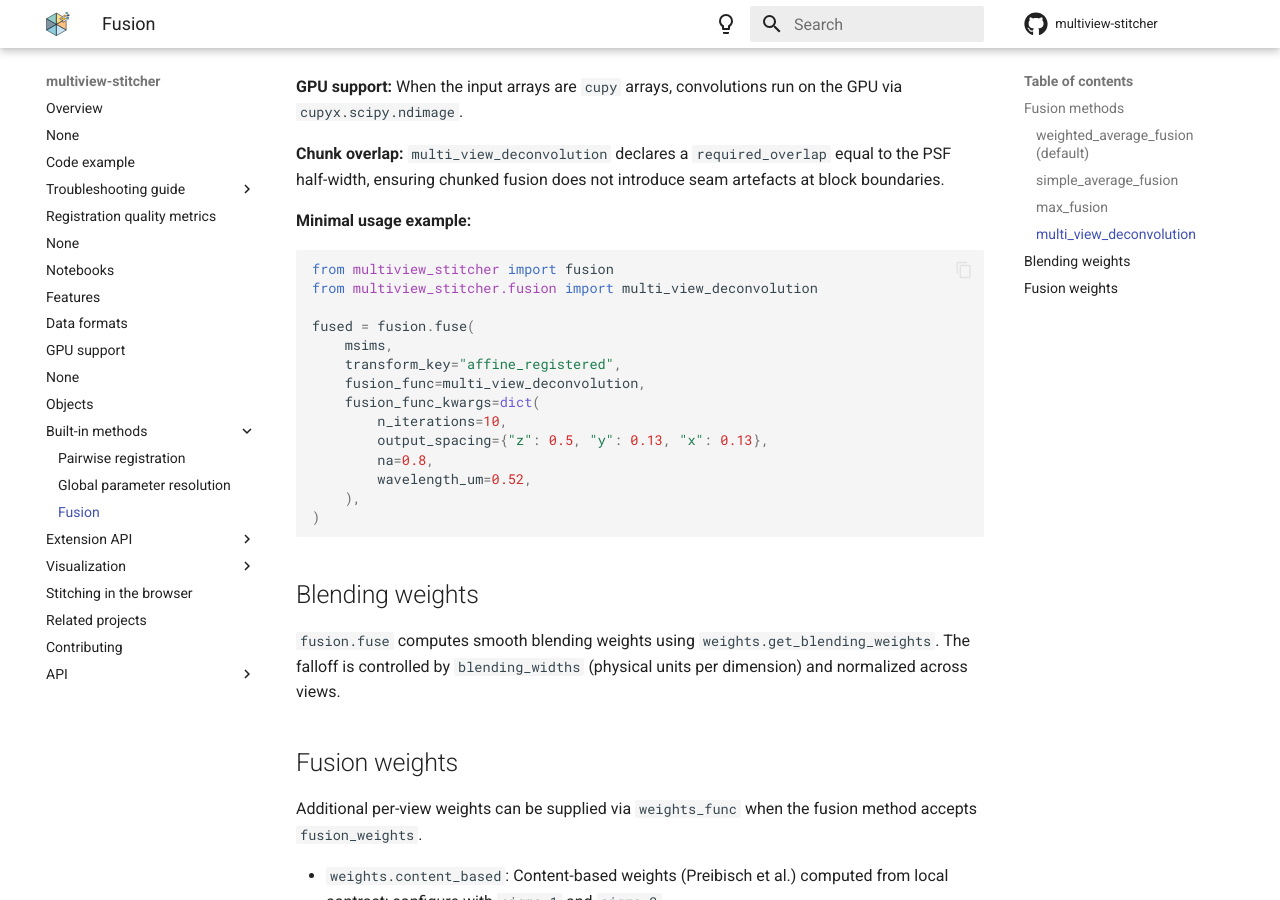
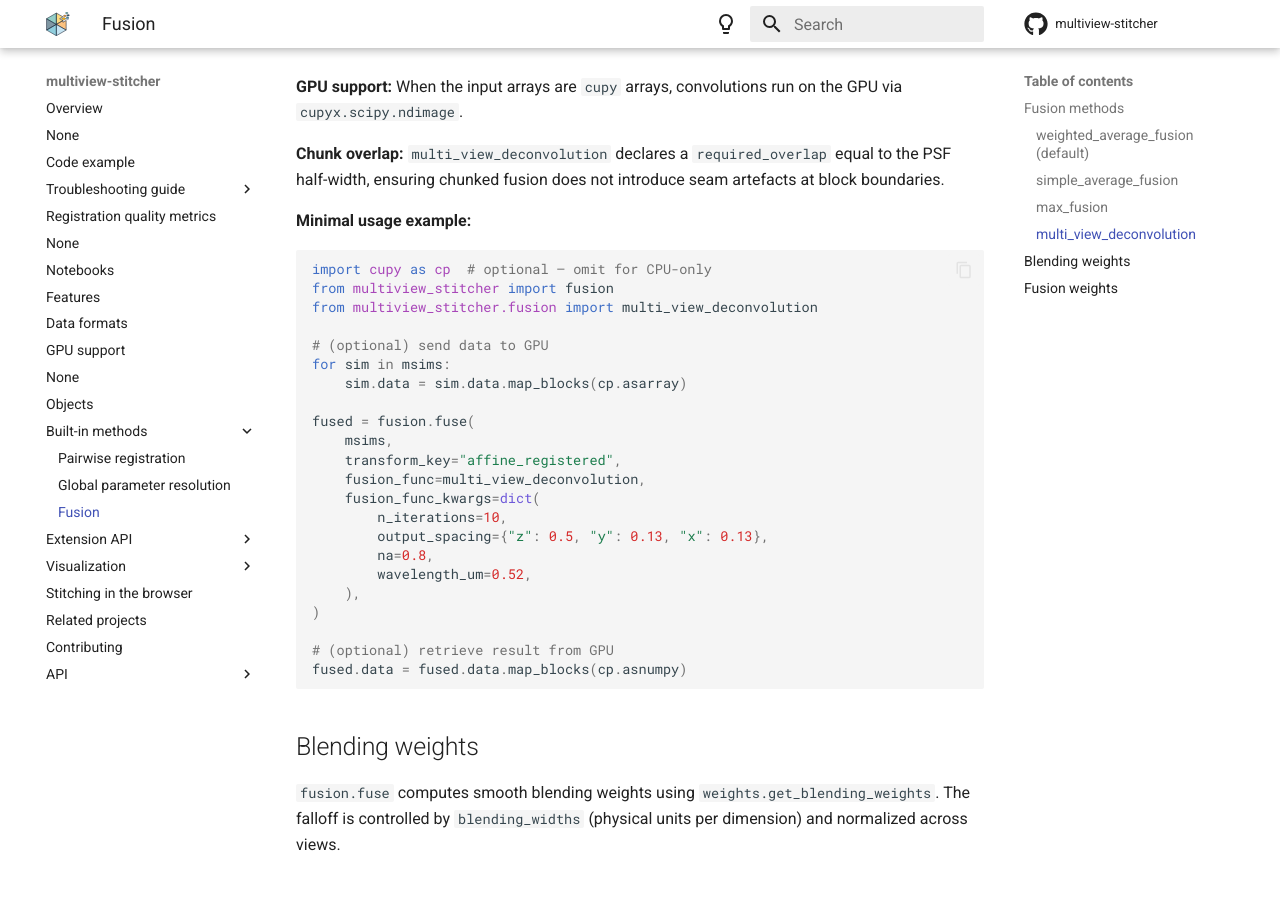
Before and after one commit to multiview-stitcher/multiview-stitcher, an MkDocs documentation site: the page built from docs/built_in_methods_fusion.md, in a window 1280 px wide and 900 px high, scrolled down 1539 px. Built offline with MkDocs 1.6.1 and Material for MkDocs 9.7.7, drawn with Linux system fonts in a browser that asks for light colours; comment, search, counter and statistics services are not loaded; the version menu is left out.

Commit message:
Add optional GPU support in multi-view deconvolution example
Co-authored-by: Copilot <copilot@github.com>

````diff
--- a/docs/built_in_methods_fusion.md
+++ b/docs/built_in_methods_fusion.md
@@ -56,8 +56,13 @@ not introduce seam artefacts at block boundaries.
 **Minimal usage example:**
 
 ```python
+import cupy as cp  # optional – omit for CPU-only
 from multiview_stitcher import fusion
 from multiview_stitcher.fusion import multi_view_deconvolution
+
+# (optional) send data to GPU
+for sim in msims:
+    sim.data = sim.data.map_blocks(cp.asarray)
 
 fused = fusion.fuse(
     msims,
@@ -70,6 +75,9 @@ fused = fusion.fuse(
         wavelength_um=0.52,
     ),
 )
+
+# (optional) retrieve result from GPU
+fused.data = fused.data.map_blocks(cp.asnumpy)
 ```
 
 ## Blending weights
````
